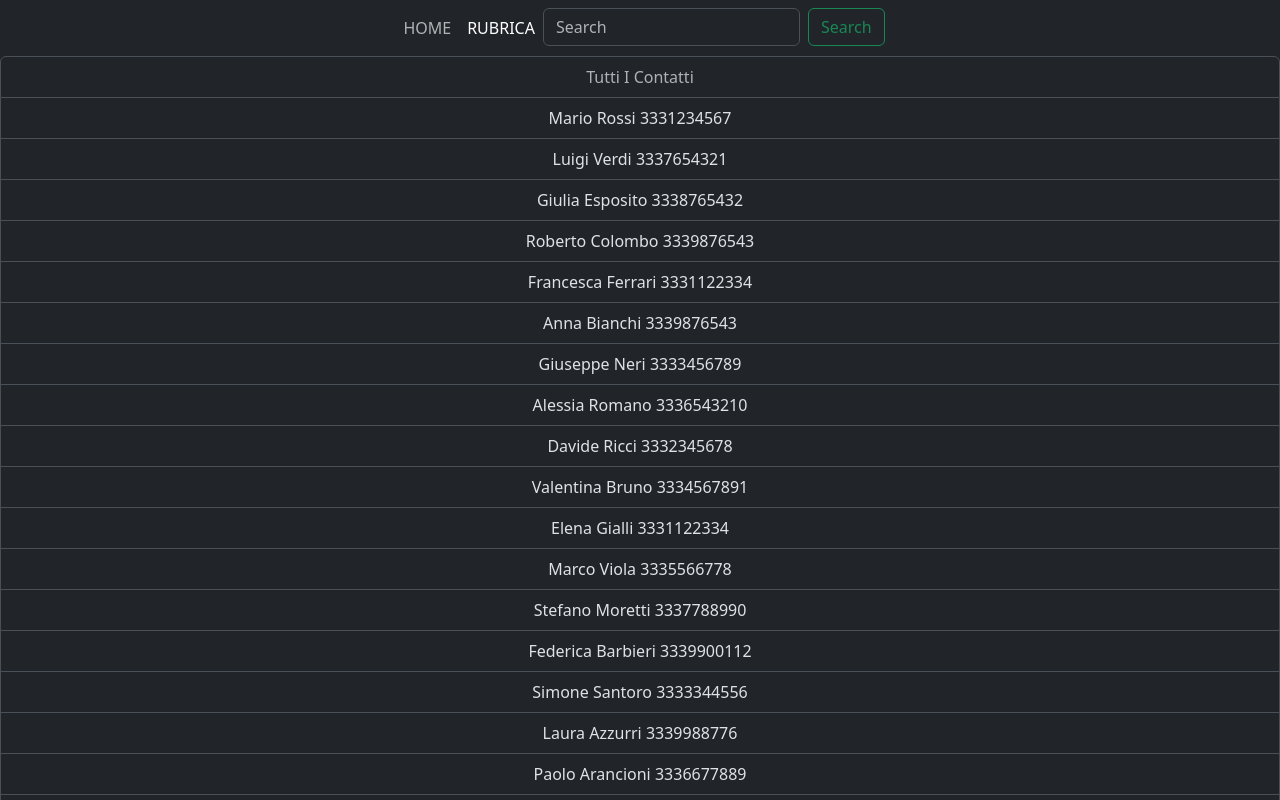
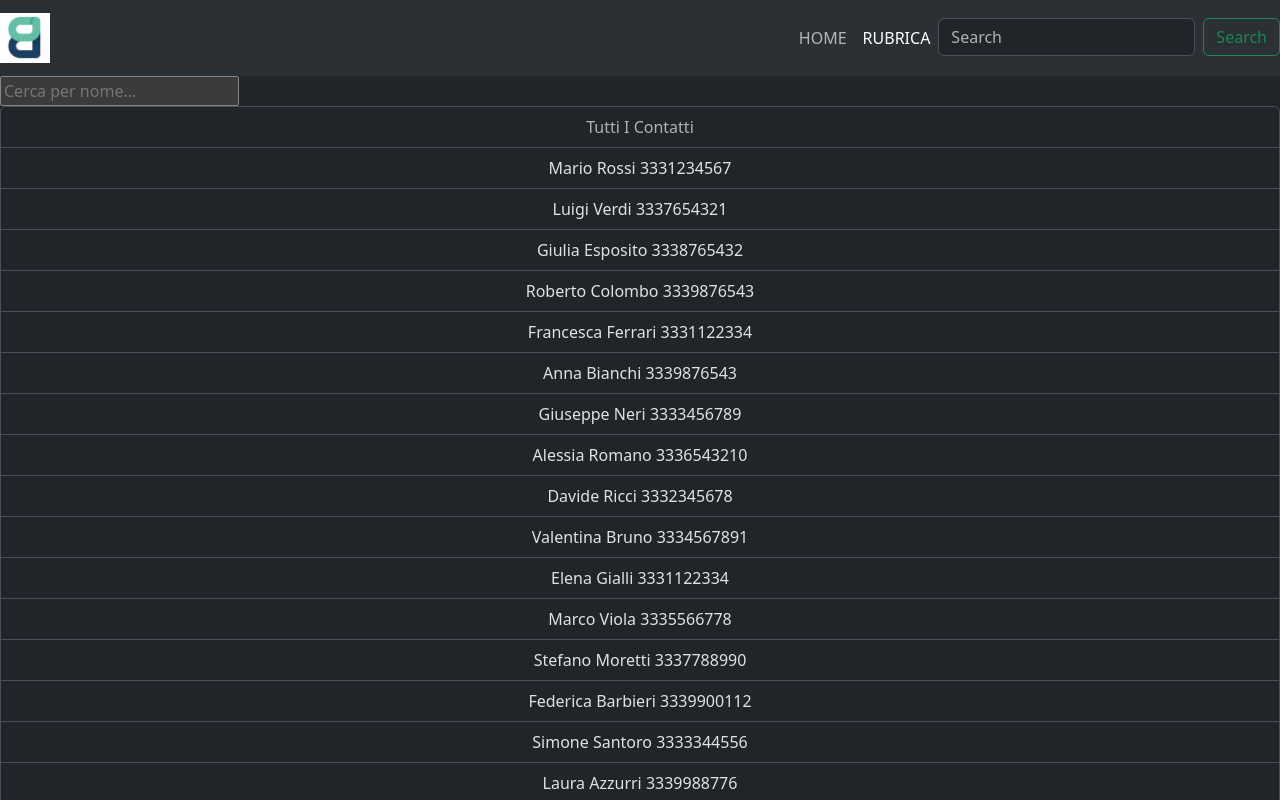
Before and after one commit to francescodelmonaco/BooRoad, a React (Vite) app: page /contacts in a window 1280 px wide. Shown: the top 800 px of the page. Built offline with nearby package versions, Linux system fonts and the light colour scheme.

Commit message:
Add: LogoHeader+MyTry

```diff
--- a/src/components/Accordion.jsx
+++ b/src/components/Accordion.jsx
@@ -1,7 +1,7 @@
 export default function Accordion({ v }) {
     return (
-        <div className="accordion col-8 col-md-6 mx-auto p-2" id="accordionExample">
-            <div className="accordion-item">
+        <div className=" accordion col-8 col-md-6 mx-auto " id="accordionExample">
+            <div className="accordion-item p-2">
                 <h2 className="accordion-header">
                     <button
                         className="accordion-button collapsed accordion-button-no-blue"
--- a/src/components/Header.jsx
+++ b/src/components/Header.jsx
@@ -8,7 +8,13 @@ export default function Header() {
     const showSB = location.pathname.startsWith('/contacts')
 
     return (
-        <nav className="navbar navbar-expand  d-flex justify-content-center align-items-center">
+        <nav className=" navbar navbar-expand-lg bg-body-tertiary  d-flex justify-content-between">
+
+
+            <a className="navbar-brand" href="#">
+                <img width="50px" src="/logo.png" className="img-fluid" alt="" />
+            </a>
+
             <ul className="nav navbar-nav">
                 <li className="nav-item">
                     <NavLink className="nav-link " to="/"> HOME </NavLink>
--- a/src/pages/TravelPage.jsx
+++ b/src/pages/TravelPage.jsx
@@ -14,7 +14,7 @@ export default function TravelPage({ travelData }) {
 
     return (
 
-        <div className="contianer">
+        <div className="container">
 
             {viaggiatori.map(v => {
                 return (
--- a/src/pages/TravelersBook.jsx
+++ b/src/pages/TravelersBook.jsx
@@ -1,22 +1,52 @@
-export default function TravelersBook({ travelData }) {
+// export default function TravelersBook({ travelData }) {
 // console.log(travelData, travelData[viaggiatori])
 // const viaggiatori = travelData.viaggiatori
 // console.log(viaggiatori)
 // const contacts = travelData.filter((t) => t.viaggiatori)
-    const tuttiViaggiatori = travelData.flatMap(viaggio => viaggio.viaggiatori)
-    console.log(tuttiViaggiatori)
+//     const tuttiViaggiatori = travelData.flatMap(viaggio => viaggio.viaggiatori)
+//     console.log(tuttiViaggiatori)
 
 
+//     return (
+
+//         <ul className="list-group ">
+//             <li className="list-group-item disabled">Tutti I Contatti</li>
+//             {tuttiViaggiatori.map((c, i) => {
+//                 return (
+//                     <li key={i} className="list-group-item">{c.nome} {c.cognome} {c.cellulare}</li>
+//                 )
+//             })}
+//         </ul>
+
+//     )
+// }
+
+import { useState } from 'react';
+
+export default function TravelersBook({ travelData }) {
+    const tuttiViaggiatori = travelData.flatMap(viaggio => viaggio.viaggiatori);
+    const [searchTerm, setSearchTerm] = useState('');
+
+    const filteredViaggiatori = tuttiViaggiatori.filter(viaggiatore =>
+        viaggiatore.nome.toLowerCase().includes(searchTerm.toLowerCase())
+    );
+
     return (
-
-        <ul className="list-group ">
+        <div>
+            <input
+                type="text"
+                placeholder="Cerca per nome..."
+                value={searchTerm}
+                onChange={(e) => setSearchTerm(e.target.value)}
+            />
+            <ul className="list-group">
                 <li className="list-group-item disabled">Tutti I Contatti</li>
-            {tuttiViaggiatori.map((c, i) => {
-                return (
-                    <li key={i} className="list-group-item">{c.nome} {c.cognome} {c.cellulare}</li>
-                )
-            })}
+                {filteredViaggiatori.map(({ id, nome, cognome, cellulare }) => (
+                    <li key={id} className="list-group-item">
+                        {nome} {cognome} {cellulare}
+                    </li>
+                ))}
             </ul>
-
-    )
+        </div>
+    );
 }
```
Also changed, not shown: src/components/ListCard.jsx (added, +23 -0 lines). Lines whose indentation alone changed are shown as unchanged.
